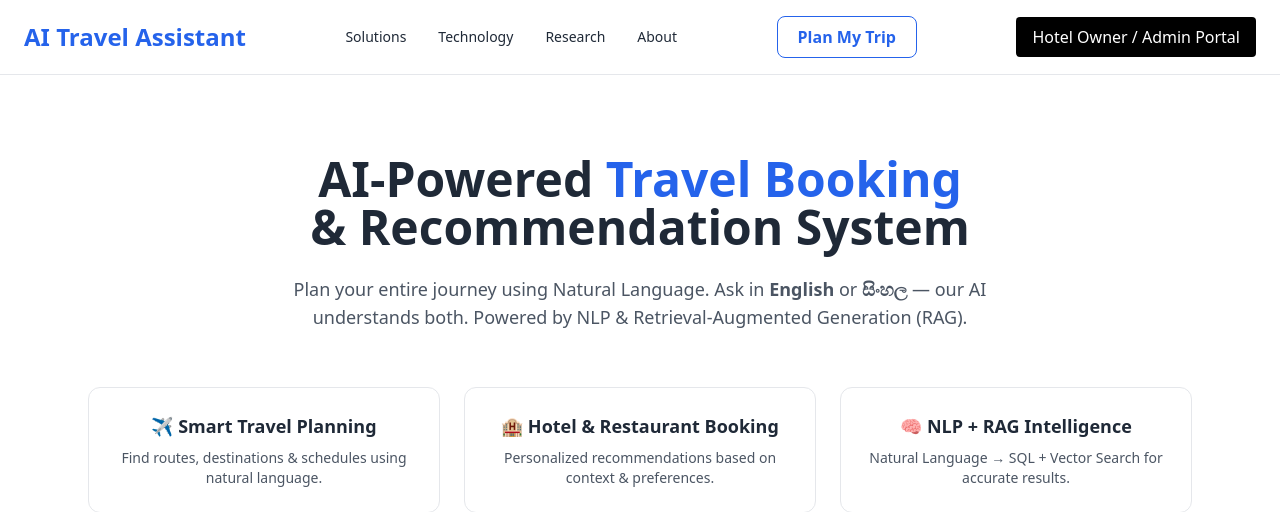
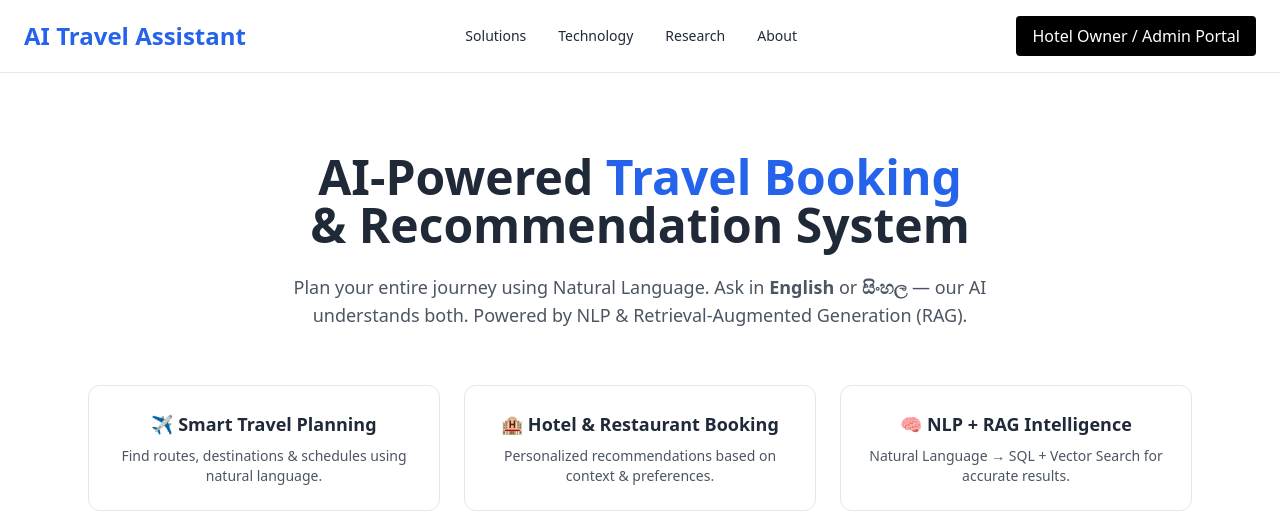
Before and after one commit to Sahasra-Kesara/travel-app-ai, a Flask app: page /user/ in a window 1280 px wide. Shown: the top 512 px of the page. Run offline with Flask 3, Linux system fonts and the light colour scheme; parts of the project's set-up code (start-up, migrations or seed data) failed here and were passed over; some libraries are stand-ins or nearby versions.

Commit message:
Commented

```diff
--- a/app/templates/home.html
+++ b/app/templates/home.html
@@ -22,11 +22,11 @@
             <a href="#" class="hover:text-blue-600">About</a>
         </div>
 
-        <a href="{{ url_for('user.trip_planner') }}"
+        <!-- <a href="{{ url_for('user.trip_planner') }}"
             class="border border-blue-600 text-blue-600 px-5 py-2 rounded-lg font-semibold
                     hover:bg-blue-600 hover:text-white transition">
             Plan My Trip
-        </a>
+        </a> -->
 
         <a href="/admin" class="bg-black text-white px-4 py-2 rounded">
    Hotel Owner / Admin Portal
```
